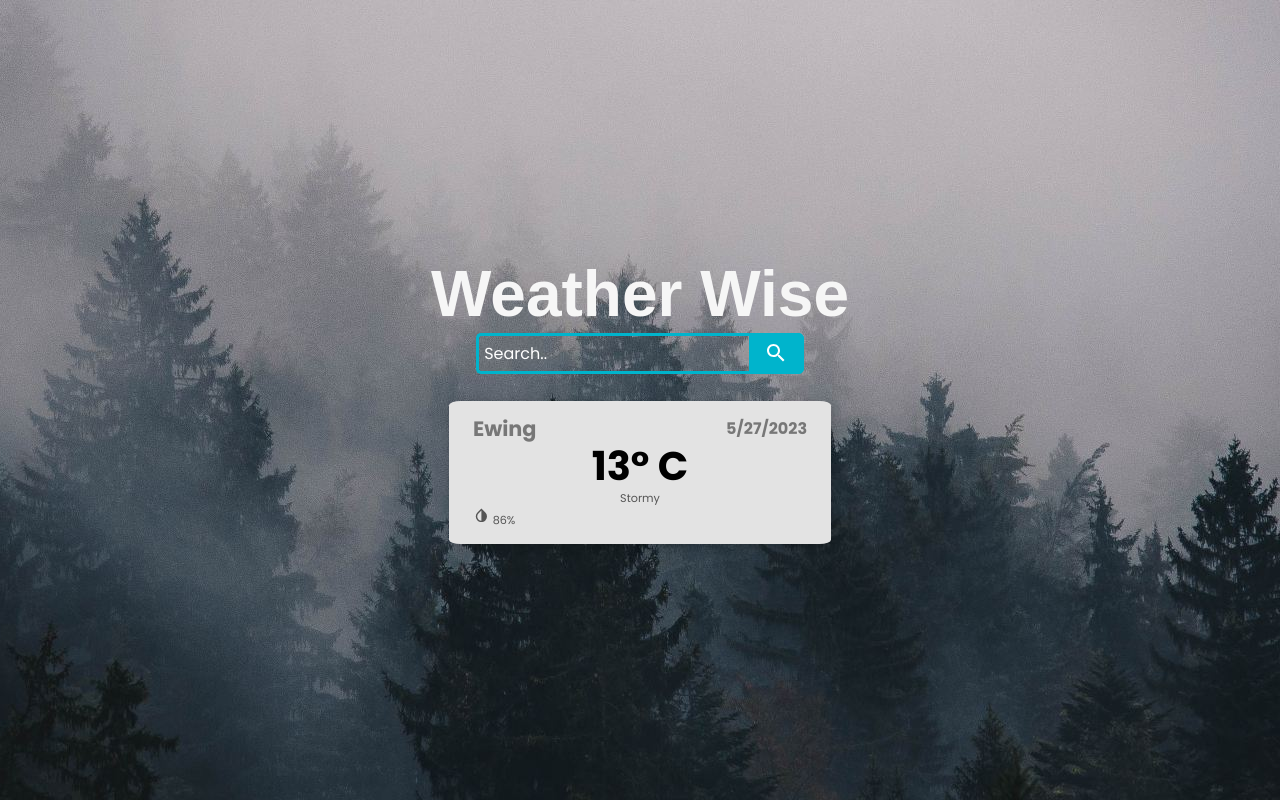
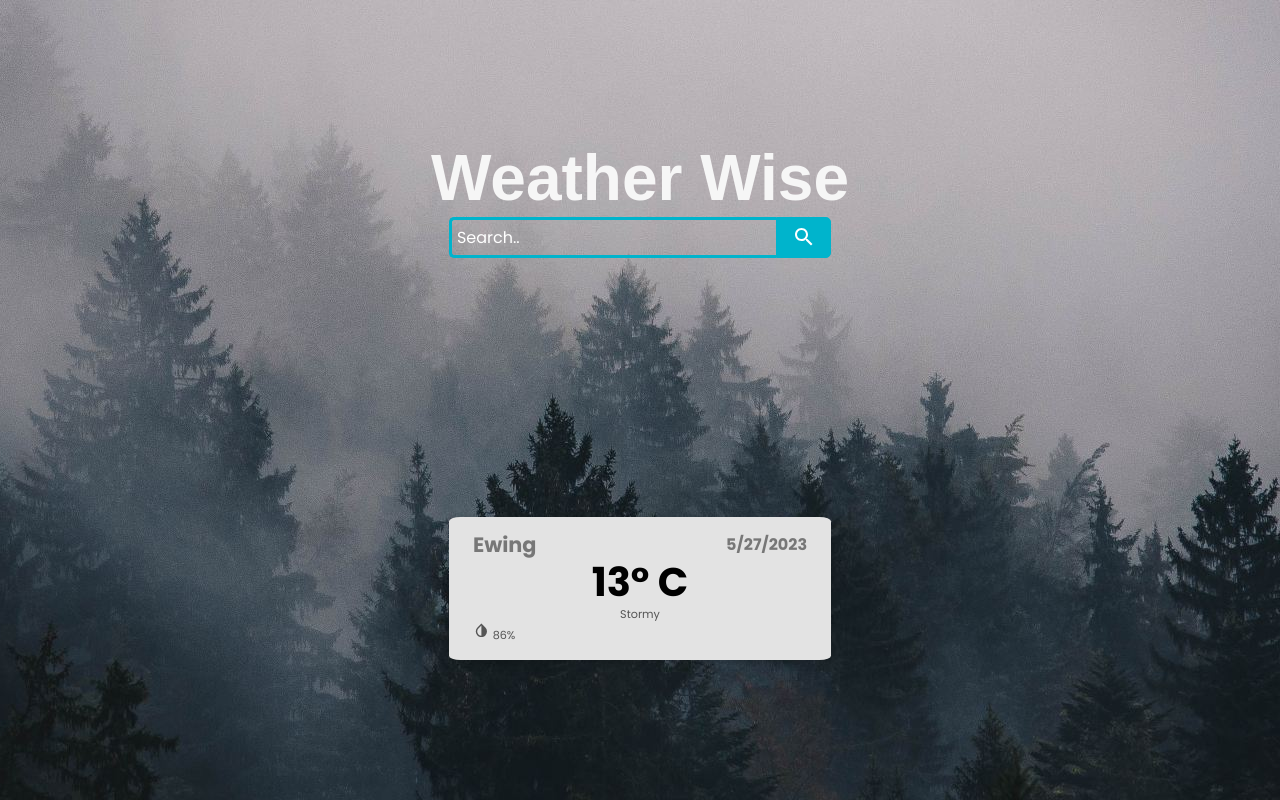
Before and after one commit to sderacy/weatherwise, a React (Create React App) app: page / in a window 1280 px wide. Built offline with nearby package versions, Linux system fonts and the light colour scheme.

Commit message:
Refactor site to have header component and results component

```diff
--- a/src/App.css
+++ b/src/App.css
@@ -19,3 +19,10 @@
   --shadow: rgba(0, 0, 0, 0.16) 0px 10px 36px 0px,
     rgba(0, 0, 0, 0.06) 0px 0px 0px 1px;
 }
+
+main {
+  height: 65vh;
+  display: flex;
+  flex-direction: column;
+  justify-content: space-between;
+}
--- a/src/App.js
+++ b/src/App.js
@@ -1,7 +1,6 @@
-import Title from './Components/Title/Title';
-import SearchBar from './Components/SearchBar/SearchBar';
 import WeatherResults from './Components/WeatherResults/WeatherResults';
 import './App.css';
+import Header from './Components/Header/Header';
 
 function App() {
   return (
@@ -9,8 +8,7 @@ function App() {
       background: `url(${process.env.PUBLIC_URL + '/background.jpg'}) no-repeat center center fixed`
     }}>
       <main>
-        <Title />
-        <SearchBar />
+        <Header />
         <WeatherResults />
       </main>
     </div>
--- a/src/Components/SearchBar/SearchBar.css
+++ b/src/Components/SearchBar/SearchBar.css
@@ -5,7 +5,7 @@
 }
 
 input[type=text] {
-  width: 50%;
+  width: 60%;
   border: 3px solid #00B4CC;
   border-right: none;
   padding: 5px;
```
